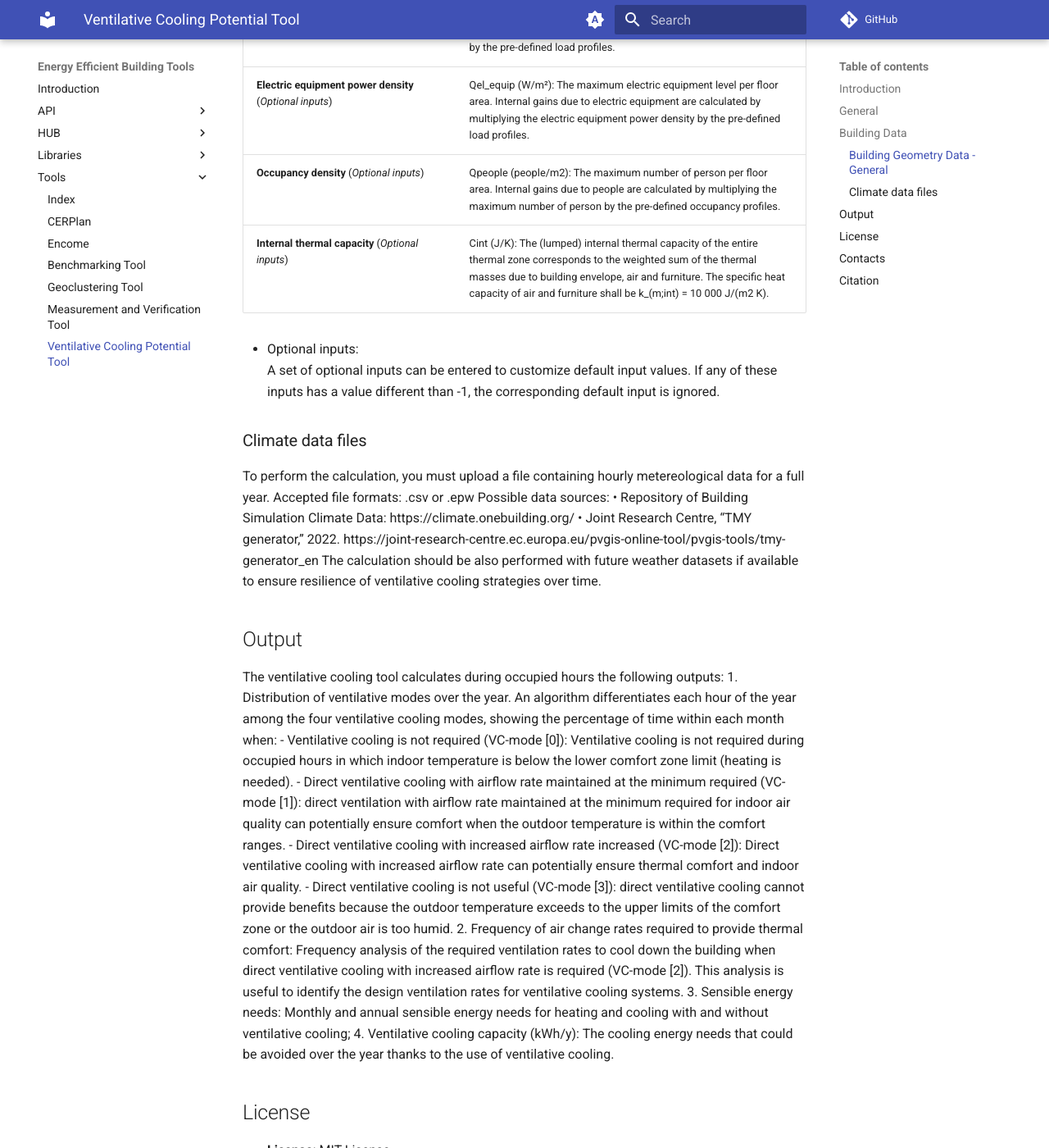
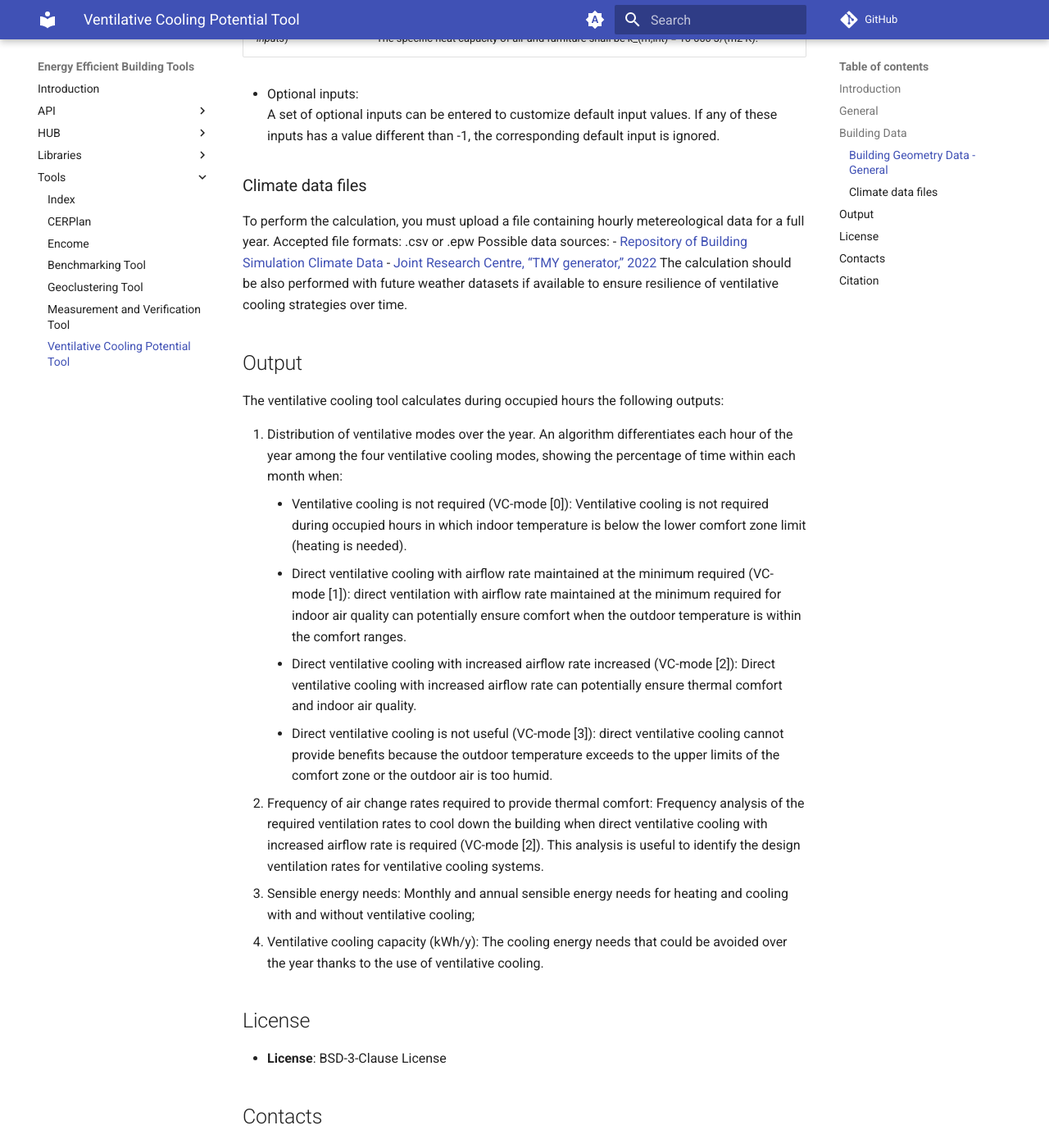
Before and after one commit to EURAC-EEBgroup/tools.eeb.eurac.edu, an MkDocs documentation site: the page built from docs/tools/ventilative_potential.md, in a window 1280 px wide and 1400 px high, scrolled down 3453 px. Shown: the whole window at 82% size. Built offline with MkDocs 1.6.1 and Material for MkDocs 9.7.7, drawn with Linux system fonts in a browser that asks for light colours; comment, search, counter and statistics services are not loaded; some of the changed text lies outside the part shown.

Commit message:
update ventilation page

```diff
--- a/docs/tools/ventilative_potential.md
+++ b/docs/tools/ventilative_potential.md
@@ -48,8 +48,7 @@ Once the reference zone has been defined, the following inputs are required:
 |**Envelope area** | Ae (m²): Gross envelope area (incl. both opaque and glazed area) which has outside temperature as boundary condition (excl. interior walls, floors and ceilings). This area, multiplied by the average thermal transmittance, is used to estimate the transmission
 |**Floor area** | Af (m²): The net floor area of the room to calculate net room air volume V = H * Af and internal gains.
 |**Fenestration area** | Ag (m²): Total window area (incl. frame). If more windows are present in the reference room please insert the sum area.
-|**Comfort requirements** | (a value equal to: 'category I', 'category II', 'category III'; required):
-Comfort requirements refer to the comfort categories defined by the EN 16798:1-2019 standard. Recommended input values given for each of the different comfort categories are included in the tool and automatically selected.
+|**Comfort requirements** | (a value equal to: 'category I', 'category II', 'category III'; required): Comfort requirements refer to the comfort categories defined by the EN 16798:1-2019 standard. Recommended input values given for each of the different comfort categories are included in the tool and automatically selected.
 |**Maximum relative humidity accepted** | RHmax (%): enter the max. outdoor relative humidity of outdoor air accepted for ventilative cooling (i.e. 85%). If the outdoor relative humidity of the weather file exceeds this value, direct ventilative cooling cannot provide benefits because the outdoor air is considered too humid.
 |**U-value of the opaque envelope** | Uo (W/m²K): Average thermal transmittance of the opaque surfaces (wall, roof, floor) with outdoor boundary conditions.
 |**U-value of the fenestration** | Uw (W/m²K): Thermal transmittance of the window (or average thermal transmittance of windows if the room has more than one window), considering both glazing system and frame.
@@ -73,12 +72,13 @@ A set of optional inputs can be entered to customize default input values. If an
 To perform the calculation, you must upload a file containing hourly metereological data for a full year.
 Accepted file formats: .csv or .epw
 Possible data sources:
-•	Repository of Building Simulation Climate Data: https://climate.onebuilding.org/
-•	Joint Research Centre, “TMY generator,” 2022. https://joint-research-centre.ec.europa.eu/pvgis-online-tool/pvgis-tools/tmy-generator_en
+- [Repository of Building Simulation Climate Data](https://climate.onebuilding.org/)
+- [Joint Research Centre, “TMY generator,” 2022](https://joint-research-centre.ec.europa.eu/pvgis-online-tool/pvgis-tools/tmy-generator_en)
 The calculation should be also performed with future weather datasets if available to ensure resilience of ventilative cooling strategies over time.
 
 ## Output
 The ventilative cooling tool calculates during occupied hours the following outputs:
+
 1. Distribution of ventilative modes over the year. An algorithm differentiates each hour of the year among the four ventilative cooling modes, showing the percentage of time within each month when:
     - Ventilative cooling is not required (VC-mode [0]): Ventilative cooling is not required during occupied hours in which indoor temperature is below the lower comfort zone limit (heating is needed).
     - Direct ventilative cooling with airflow rate maintained at the minimum required (VC-mode [1]): direct ventilation with airflow rate maintained at the minimum required for indoor air quality can potentially ensure comfort when the outdoor temperature is within the comfort ranges.
@@ -90,7 +90,7 @@ The ventilative cooling tool calculates during occupied hours the following outp
 
 ## License
 
-- **License**: MIT License
+- **License**: BSD-3-Clause License
 
 
 ## Contacts
```
